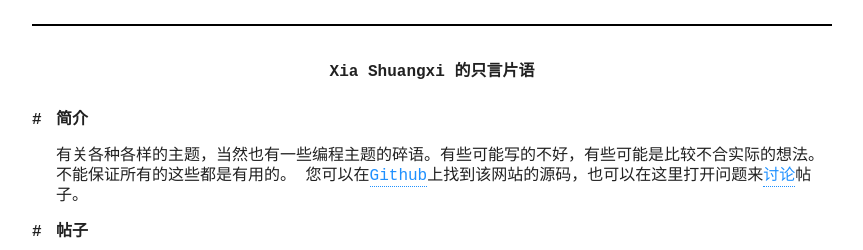
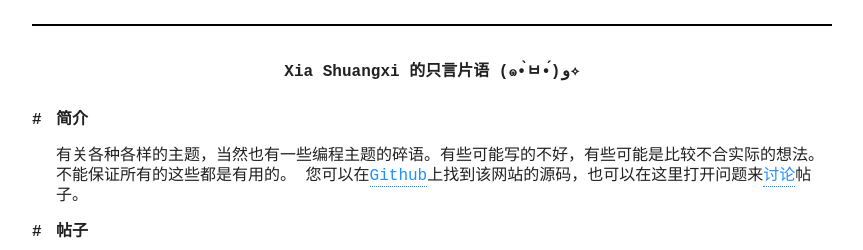
Before and after one commit to xiashuangxi/bookphrase, a Jekyll site: the page built from index.md, in a window 1280 px wide. Shown: the top 250 px of the page, without its empty margins (208-1071 px from the left). Built offline with Jekyll 4.4.1, drawn with Linux system fonts in a browser that asks for light colours.

Commit message:
Update _config.yml
给标题添加 (๑•̀ㅂ•́)و✧

```diff
--- a/_config.yml
+++ b/_config.yml
@@ -1,5 +1,5 @@
 # (string) 网站标题
-title: Xia Shuangxi 的只言片语
+title: Xia Shuangxi 的只言片语 (๑•̀ㅂ•́)و✧
 # (string) 网站说明描述
 description: 有关各种各样的主题，当然也有一些编程主题的碎语。有些可能写的不好，有些可能是比较不合实际的想法。不能保证所有的这些都是有用的。
 
```
